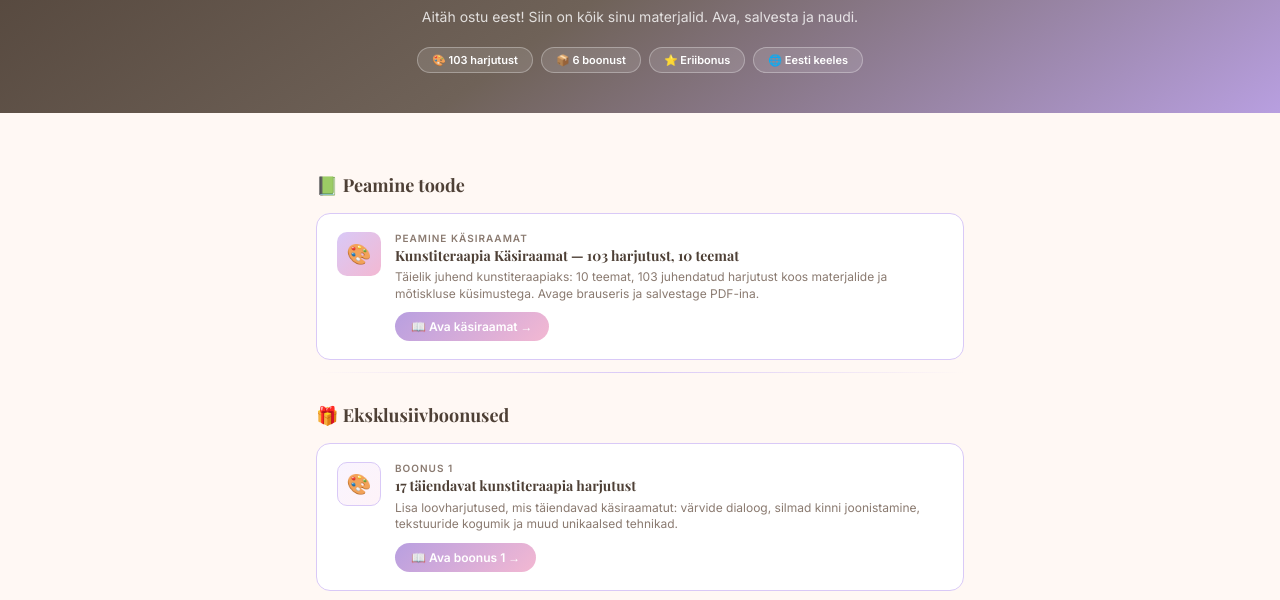
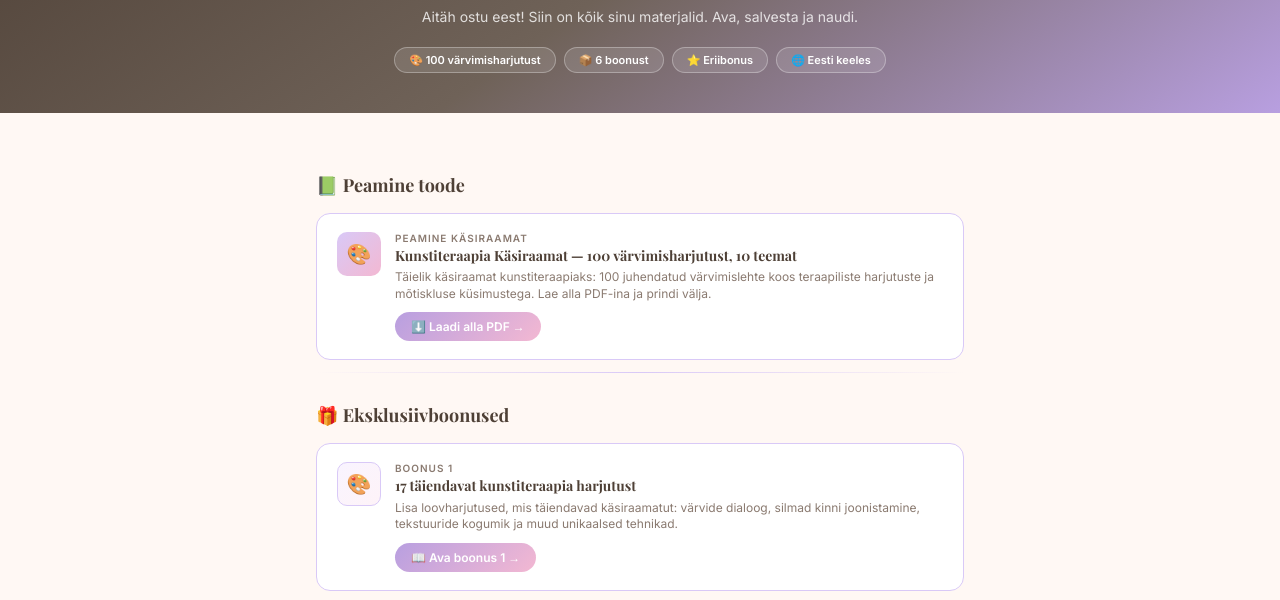
Before and after one commit to santilahoz03/kunstiteraapia-kasiraamat, a plain HTML site: page qh403eocay/index.html in a window 1280 px wide. Shown: the part 176-776 px from the top of the page. Drawn offline with nearby package versions, Linux system fonts and the light colour scheme.

Commit message:
Add Kunstiteraapia Käsiraamat PDF: 100 coloring exercises, 10 themes
- New main product PDF: 100 therapeutic art exercises with
  Kie.ai-generated coloring page illustrations (A4, 111 pages)
- 10 themes: emotions, body, creativity, identity, relationships,
  mindfulness, stress, growth, healing, hope & future
- Updated hub delivery page (qh403eocay) with direct PDF download link

Co-Authored-By: Claude Sonnet 4.6 <noreply@anthropic.com>

```diff
--- a/qh403eocay/index.html
+++ b/qh403eocay/index.html
@@ -43,7 +43,7 @@ body { font-family:var(--fb); color:var(--body); background:var(--bg); min-heigh
   <h1>Kunstiteraapia Käsiraamat<br>— Tarnimine</h1>
   <p>Aitäh ostu eest! Siin on kõik sinu materjalid. Ava, salvesta ja naudi.</p>
   <div class="hero-pills">
-    <span class="hero-pill">🎨 103 harjutust</span>
+    <span class="hero-pill">🎨 100 värvimisharjutust</span>
     <span class="hero-pill">📦 6 boonust</span>
     <span class="hero-pill">⭐ Eriibonus</span>
     <span class="hero-pill">🌐 Eesti keeles</span>
@@ -57,9 +57,9 @@ body { font-family:var(--fb); color:var(--body); background:var(--bg); min-heigh
     <div class="item-icon icon-main">🎨</div>
     <div class="item-info">
       <div class="item-label">Peamine käsiraamat</div>
-      <div class="item-title">Kunstiteraapia Käsiraamat — 103 harjutust, 10 teemat</div>
-      <div class="item-desc">Täielik juhend kunstiteraapiaks: 10 teemat, 103 juhendatud harjutust koos materjalide ja mõtiskluse küsimustega. Avage brauseris ja salvestage PDF-ina.</div>
-      <a href="../kk8p2n4v1a/" class="item-btn">📖 Ava käsiraamat →</a>
+      <div class="item-title">Kunstiteraapia Käsiraamat — 100 värvimisharjutust, 10 teemat</div>
+      <div class="item-desc">Täielik käsiraamat kunstiteraapiaks: 100 juhendatud värvimislehte koos teraapiliste harjutuste ja mõtiskluse küsimustega. Lae alla PDF-ina ja prindi välja.</div>
+      <a href="../kasiraamat.pdf" class="item-btn" download>⬇️ Laadi alla PDF →</a>
     </div>
   </div>
 
@@ -140,7 +140,7 @@ body { font-family:var(--fb); color:var(--body); background:var(--bg); min-heigh
   </div>
 
   <div class="note">
-    <p><strong>Kuidas kasutada:</strong> Ava iga materjal brauseris, kliki "Prindi / Salvesta PDF" ja salvesta PDF-ina oma seadmesse. Juurdepääs on piiramatult.</p>
+    <p><strong>Kuidas kasutada:</strong> Käsiraamat: kliki "Laadi alla PDF" ja salvesta oma seadmesse. Boonused: ava brauseris, salvesta PDF-ina. Juurdepääs on piiramatult.</p>
   </div>
 </div>
 
```
Also changed, not shown: 1 other file.
